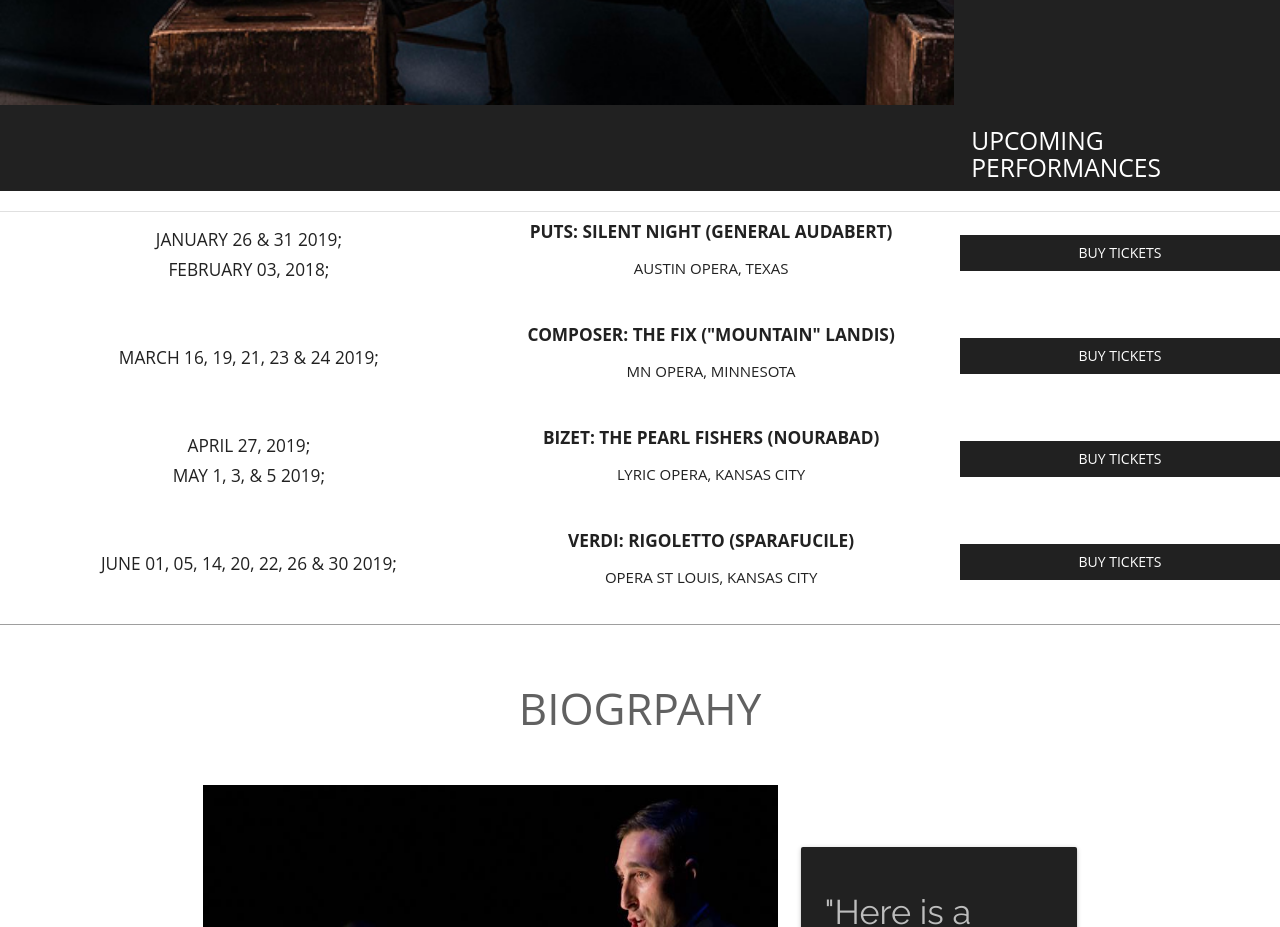
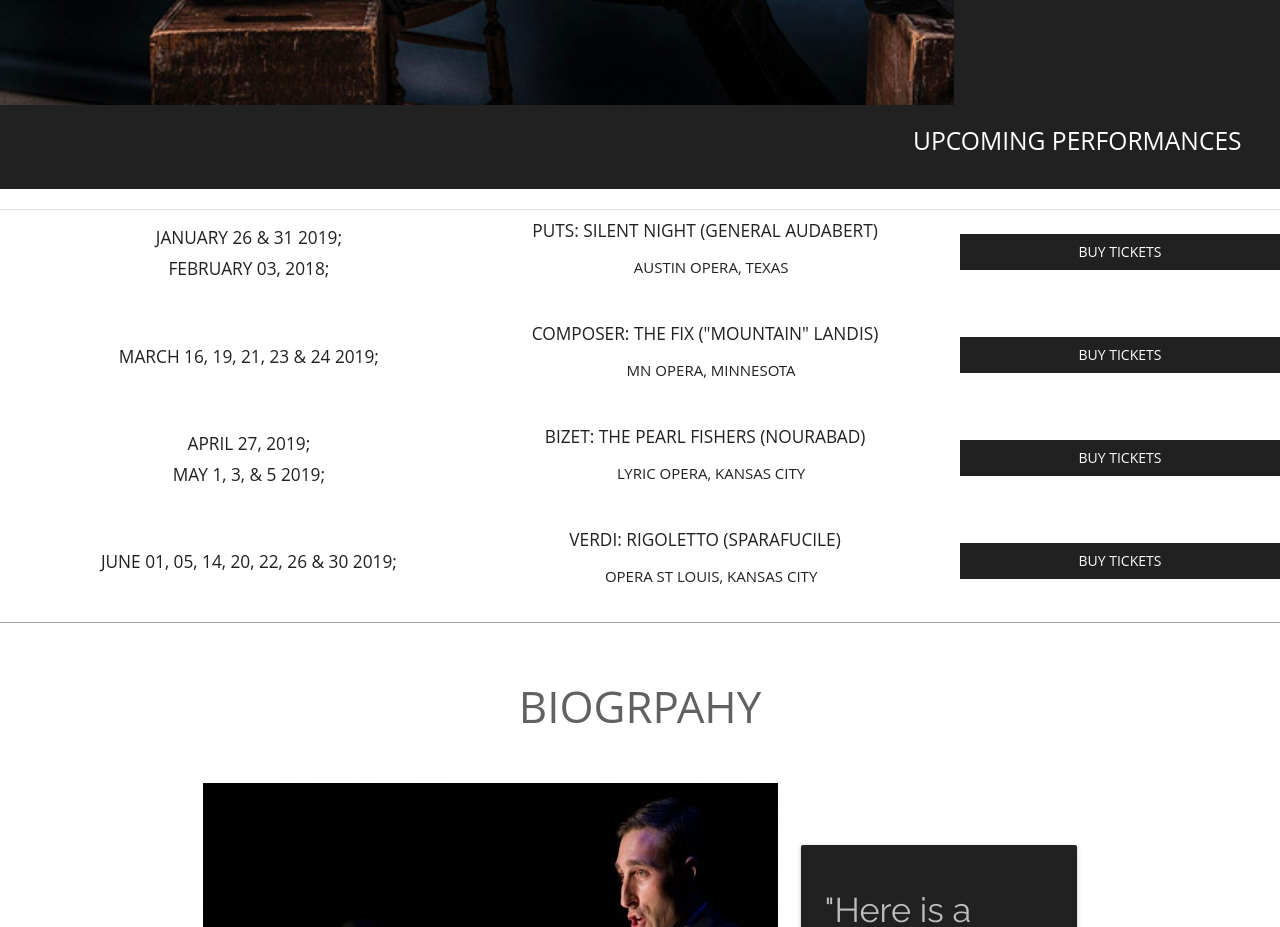
Before and after one commit to julissamackeydev/ChristianZaremba, an Angular app: page / in a window 1280 px wide. Shown: the part 2640-3567 px from the top of the page. Built offline with nearby package versions, Linux system fonts and the light colour scheme.

Commit message:
fixed heading/title padding

```diff
--- a/src/app/engagements/engagements.component.css
+++ b/src/app/engagements/engagements.component.css
@@ -2,5 +2,12 @@
     height:650px;
 }
 .title{
-    font-weight: bold;
+    /* font-weight: bold; */
+    padding-right:3%;
 }
+.padding{
+    padding:7%;
+}
+.light-padding{
+    padding:1%;
+}
--- a/src/app/engagements/engagements.component.html
+++ b/src/app/engagements/engagements.component.html
@@ -1,6 +1,9 @@
 <div class="row grey darken-4">
   <img class="calendar_image hide-on-med-and-down" src="../../assets/lean_opera_news.jpg">
-  <h5 class="col s3 offset-s9 white-text">UPCOMING PERFORMANCES</h5>
+  <div class="padding hide-on-large-only"></div>
+  <h5 class="right-align white-text title">UPCOMING PERFORMANCES</h5>
+  <div class="padding hide-on-large-only"></div>
+  <div class="light-padding hide-on-med-and-down"></div>
 </div>
 
 <div class="divider"></div>
```
